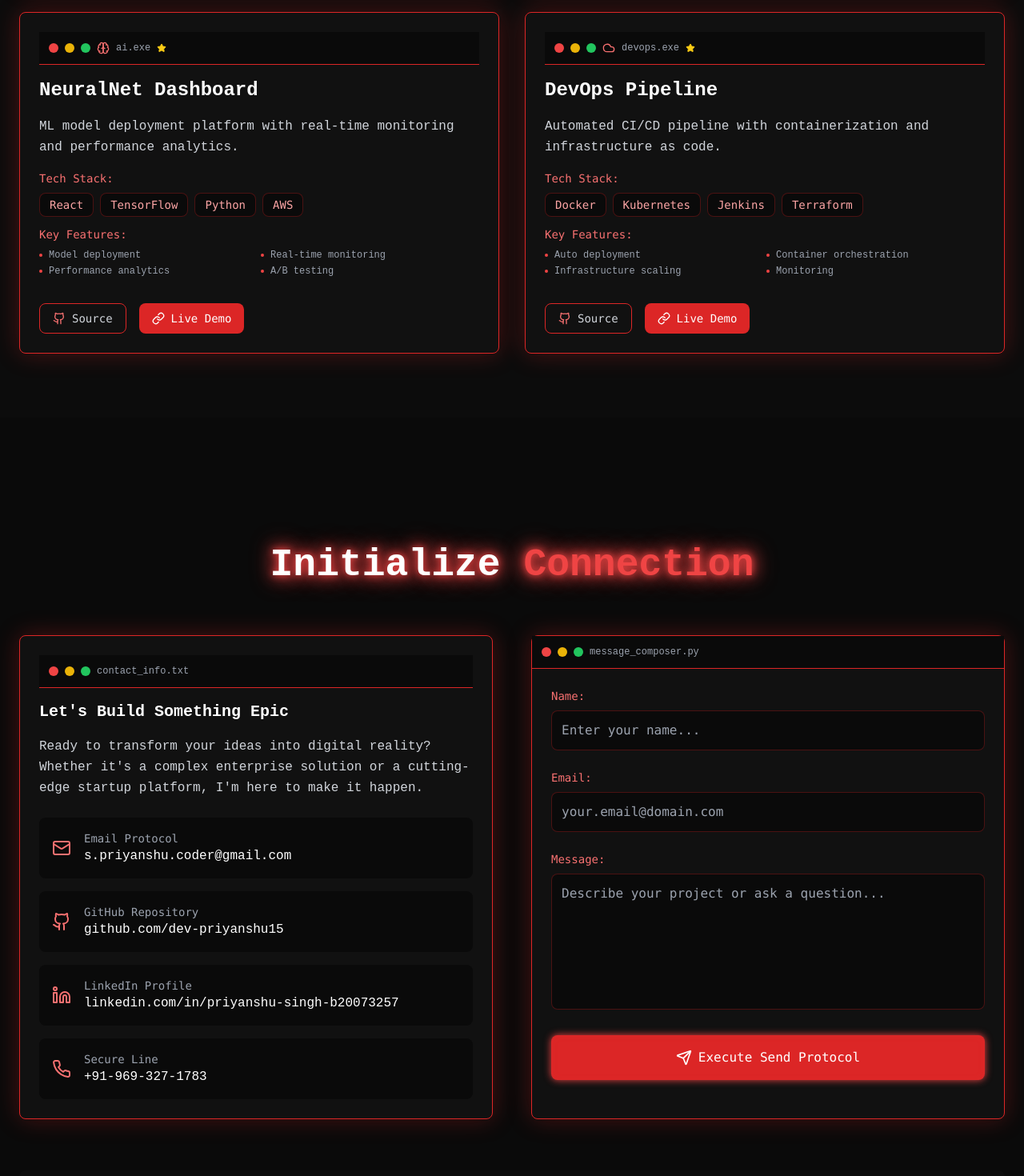
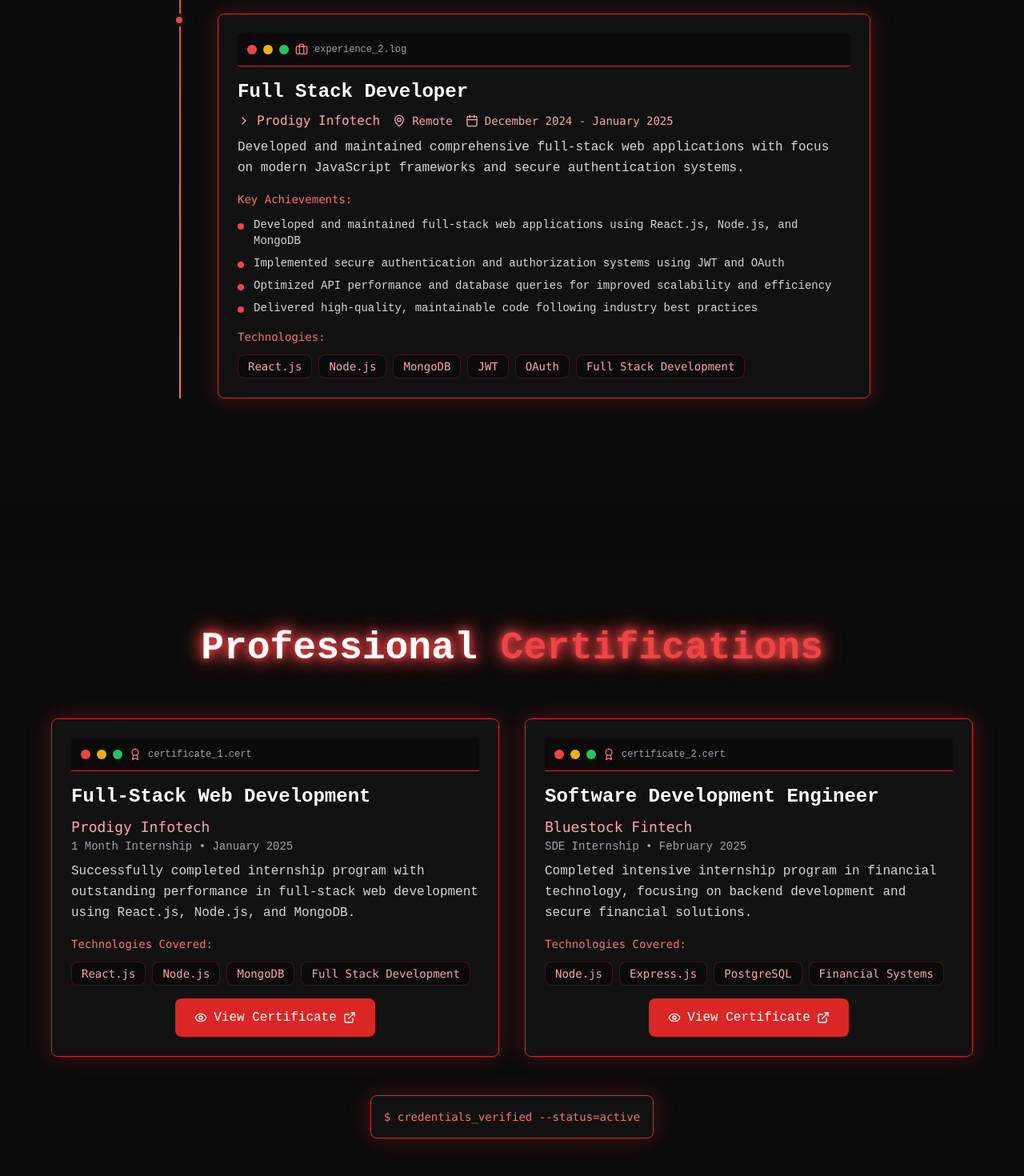
Before and after one commit to anshSingh2004/inferno-coder-canvas, a React (Vite) app: page / in a window 1280 px wide. Shown: the part 3600-5070 px from the top of the page at 80% size. Built offline with nearby package versions, Linux system fonts and the light colour scheme.

Commit message:
Add certificate display and click-to-view functionality
Implemented certificate display with click-to-view functionality in the Experience section.

```diff
--- /dev/null
+++ b/src/components/Certificates.tsx
@@ -0,0 +1,136 @@
+
+import { useState, useEffect, useRef } from 'react';
+import { Award, ExternalLink, Eye } from 'lucide-react';
+import { Dialog, DialogContent, DialogTrigger } from '@/components/ui/dialog';
+
+export const Certificates = () => {
+  const [isVisible, setIsVisible] = useState(false);
+  const sectionRef = useRef<HTMLDivElement>(null);
+
+  const certificates = [
+    {
+      title: 'Full-Stack Web Development',
+      issuer: 'Prodigy Infotech',
+      date: 'January 2025',
+      duration: '1 Month Internship',
+      description: 'Successfully completed internship program with outstanding performance in full-stack web development using React.js, Node.js, and MongoDB.',
+      image: '/lovable-uploads/51b5cf25-2c4b-4d92-98ea-07b71bb97d05.png',
+      skills: ['React.js', 'Node.js', 'MongoDB', 'Full Stack Development']
+    },
+    {
+      title: 'Software Development Engineer',
+      issuer: 'Bluestock Fintech',
+      date: 'February 2025',
+      duration: 'SDE Internship',
+      description: 'Completed intensive internship program in financial technology, focusing on backend development and secure financial solutions.',
+      image: '/lovable-uploads/14795388-0ad5-4149-bedd-8edc821d71ec.png',
+      skills: ['Node.js', 'Express.js', 'PostgreSQL', 'Financial Systems']
+    }
+  ];
+
+  useEffect(() => {
+    const observer = new IntersectionObserver(
+      ([entry]) => {
+        if (entry.isIntersecting) {
+          setIsVisible(true);
+        }
+      },
+      { threshold: 0.2 }
+    );
+
+    if (sectionRef.current) {
+      observer.observe(sectionRef.current);
+    }
+
+    return () => observer.disconnect();
+  }, []);
+
+  return (
+    <section id="certificates" ref={sectionRef} className="py-20 bg-cyber-dark/20">
+      <div className="container mx-auto px-6">
+        <h2 className="text-4xl md:text-5xl font-bold text-center mb-16 neon-text">
+          Professional <span className="text-blood-500">Certifications</span>
+        </h2>
+
+        <div className="grid md:grid-cols-2 gap-8 max-w-6xl mx-auto">
+          {certificates.map((cert, index) => (
+            <div
+              key={index}
+              className={`terminal-window p-6 group hover:bg-blood-600/5 transition-all duration-700 ${
+                isVisible ? 'translate-y-0 opacity-100' : 'translate-y-8 opacity-0'
+              }`}
+              style={{ transitionDelay: `${index * 0.2}s` }}
+            >
+              <div className="terminal-header mb-4">
+                <div className="terminal-dot bg-red-500"></div>
+                <div className="terminal-dot bg-yellow-500"></div>
+                <div className="terminal-dot bg-green-500"></div>
+                <div className="flex items-center space-x-2 ml-4">
+                  <Award className="w-4 h-4 text-blood-400" />
+                  <span className="text-xs text-gray-400">certificate_{index + 1}.cert</span>
+                </div>
+              </div>
+
+              <div className="space-y-4">
+                <div>
+                  <h3 className="text-2xl font-bold text-white mb-2">{cert.title}</h3>
+                  <div className="text-blood-300 mb-2">
+                    <p className="font-mono text-lg">{cert.issuer}</p>
+                    <p className="text-sm text-gray-400">{cert.duration} • {cert.date}</p>
+                  </div>
+                  <p className="text-gray-300 leading-relaxed mb-4">{cert.description}</p>
+                </div>
+
+                <div>
+                  <h4 className="text-sm font-mono text-blood-400 mb-3">Technologies Covered:</h4>
+                  <div className="flex flex-wrap gap-2 mb-4">
+                    {cert.skills.map((skill, skillIndex) => (
+                      <span
+                        key={skillIndex}
+                        className="px-3 py-1 bg-cyber-black text-blood-300 rounded-lg text-sm font-mono border border-blood-600/30"
+                      >
+                        {skill}
+                      </span>
+                    ))}
+                  </div>
+                </div>
+
+                <div className="flex justify-center">
+                  <Dialog>
+                    <DialogTrigger asChild>
+                      <button className="flex items-center space-x-2 px-6 py-3 bg-blood-600 hover:bg-blood-700 text-white rounded-lg transition-all duration-300 group-hover:scale-105">
+                        <Eye className="w-4 h-4" />
+                        <span>View Certificate</span>
+                        <ExternalLink className="w-4 h-4" />
+                      </button>
+                    </DialogTrigger>
+                    <DialogContent className="max-w-4xl bg-cyber-dark border border-blood-600/30">
+                      <div className="p-4">
+                        <h3 className="text-xl font-bold text-white mb-4">{cert.title} - {cert.issuer}</h3>
+                        <div className="bg-white rounded-lg p-2">
+                          <img
+                            src={cert.image}
+                            alt={`${cert.title} Certificate`}
+                            className="w-full h-auto rounded"
+                          />
+                        </div>
+                      </div>
+                    </DialogContent>
+                  </Dialog>
+                </div>
+              </div>
+            </div>
+          ))}
+        </div>
+
+        <div className="text-center mt-12">
+          <div className="terminal-window inline-block p-4">
+            <div className="text-sm font-mono text-blood-400">
+              <span className="animate-blink">$</span> credentials_verified --status=active
+            </div>
+          </div>
+        </div>
+      </div>
+    </section>
+  );
+};
--- a/src/pages/Index.tsx
+++ b/src/pages/Index.tsx
@@ -3,6 +3,8 @@ import { useState, useEffect } from 'react';
 import { Hero } from '@/components/Hero';
 import { About } from '@/components/About';
 import { Skills } from '@/components/Skills';
+import { Experience } from '@/components/Experience';
+import { Certificates } from '@/components/Certificates';
 import { Projects } from '@/components/Projects';
 import { Contact } from '@/components/Contact';
 import { Navigation } from '@/components/Navigation';
@@ -32,6 +34,8 @@ const Index = () => {
         <Hero />
         <About />
         <Skills />
+        <Experience />
+        <Certificates />
         <Projects />
         <Contact />
       </div>
```
Also changed, not shown: public/lovable-uploads/14795388-0ad5-4149-bedd-8edc821d71ec.png (added), public/lovable-uploads/51b5cf25-2c4b-4d92-98ea-07b71bb97d05.png (added).
